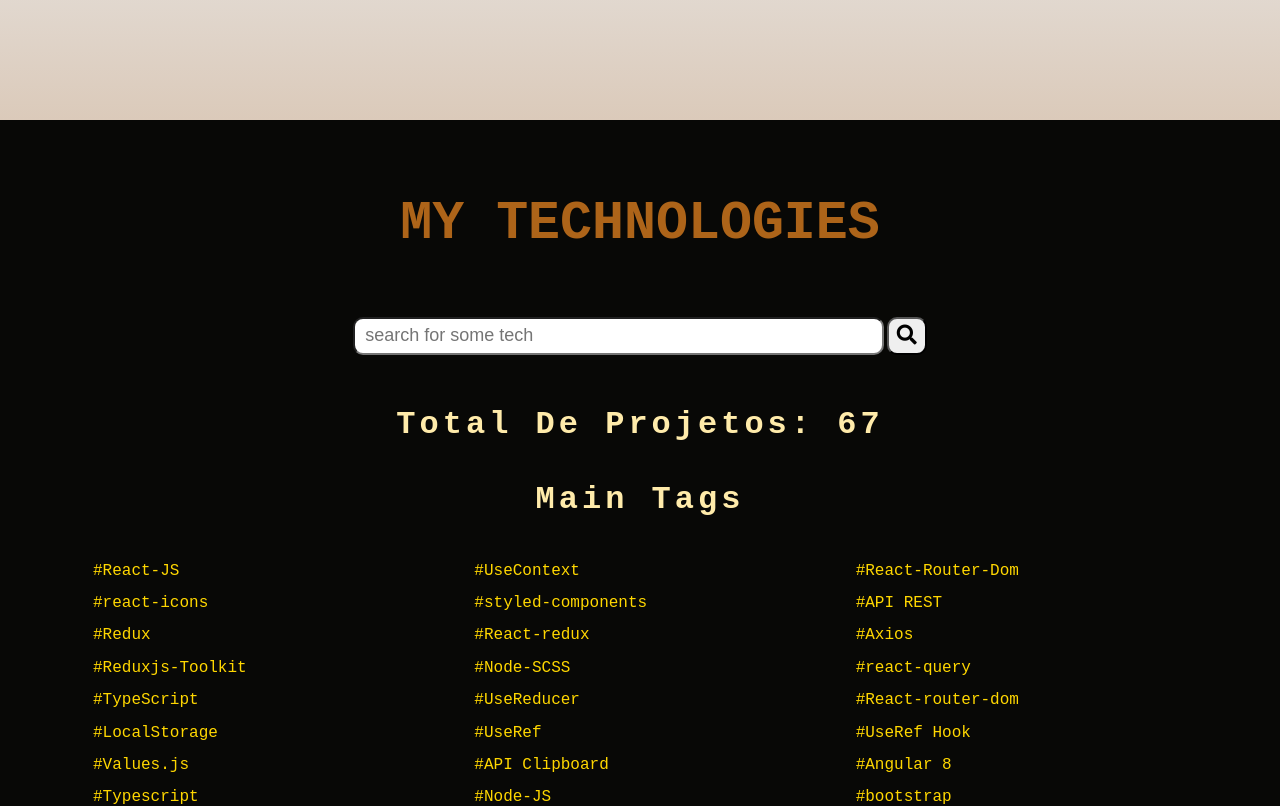
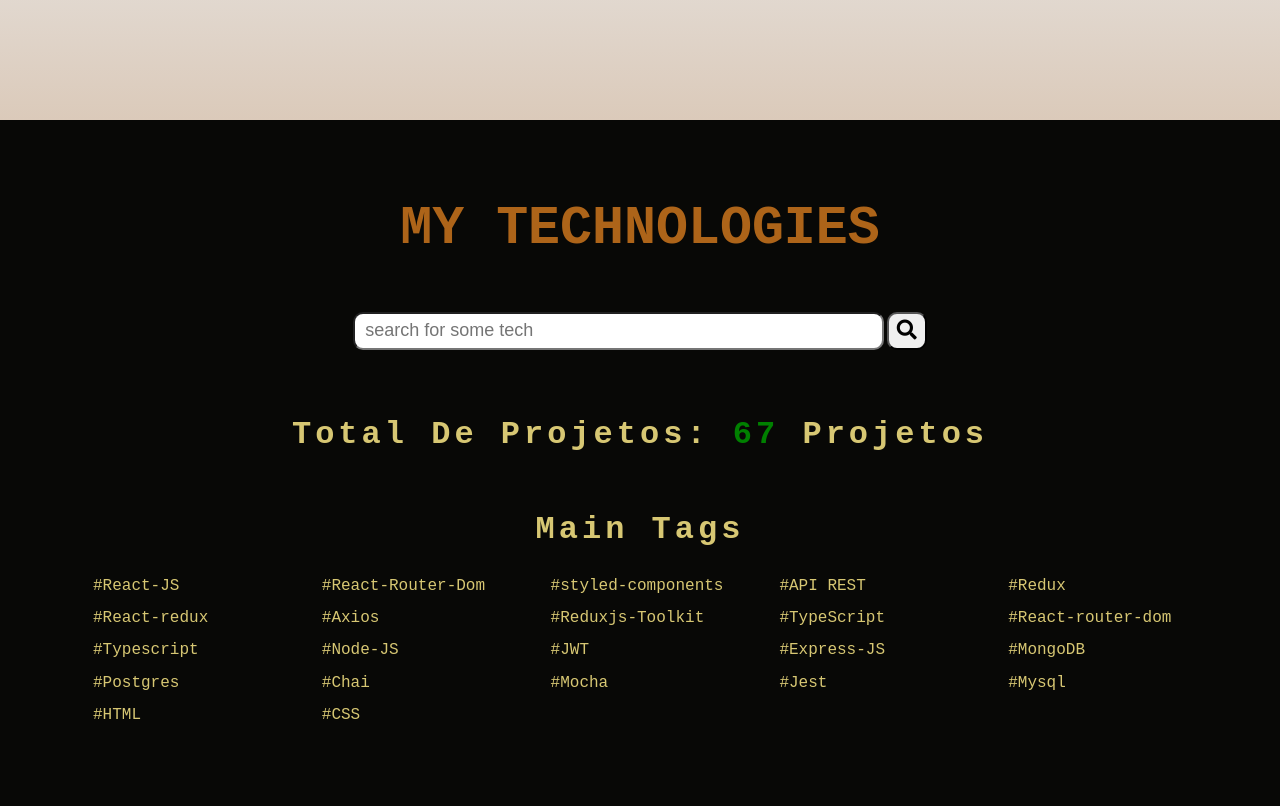
Before and after one commit to ahoymarcus/redux-reactjs-personal-portfolio-webpage, a React (Create React App) app: page / in a window 1280 px wide. Shown: the part 680-1486 px from the top of the page. Built offline with nearby package versions, Linux system fonts and the light colour scheme.

Commit message:
Criar arquivo de dados para main-tags.js e importar nos componentes necessarios. Criar componente TagItem.jsx. Corrigir dados em backendProjects.js.

```diff
--- a/src/components/AggregationTab.css
+++ b/src/components/AggregationTab.css
@@ -1,7 +1,7 @@
 /* Other Projects Section */
 main section#aggregation {
 	background-color: #080806; /*#8b897b; #7a7652;*/
-	color: gold;
+	color: #d7c773;
 	padding: 2rem 3rem 4rem;
 }
 
@@ -12,13 +12,12 @@ main section#aggregation .projects {
 main section#aggregation h2 {
 	color: #ad6419;
 	text-align: center;
-	margin: 25px 0px 45px;
+	margin: 30px 0px 35px;
 }
 
 main section#aggregation h3 {
-	color: #ffebaa;
 	font-size: 2rem;
-	margin-bottom: 35px;
+	margin-top: 55px;
 	text-align: center;
 }
 
@@ -59,18 +58,25 @@ input {
 	height: 38px;
 	outline: none;
 	border-radius: 10px;
-	margin-bottom: 50px;
+	margin-bottom: 10px;
 }
+
+.aggregation-values {
+	color: green;
+
+}
+
 
 
 .tag-list-container {
 	display: grid;
-	grid-template-columns: repeat(auto-fill, minmax(300px, 1fr));
+	grid-template-columns: repeat(auto-fill, minmax(200px, 1fr));
 
 	/*display: flex;
 	flex-wrap: wrap;*/
 
 	padding: 0px 0px 0px 40px;
+	margin-top: 20px;
 }
 
 
--- a/src/components/AggregationTab.jsx
+++ b/src/components/AggregationTab.jsx
@@ -1,9 +1,13 @@
 import React, { useState } from 'react';
 import { useSelector } from 'react-redux';
+
+import { mainTagsNames } from '../data/main-tags';
 
 // styles
 import './AggregationTab.css';
 
+// components
+import TagItem from './TagItem';
 
 
 
@@ -11,11 +15,12 @@ const AggregationTab = () => {
 	const [ search, setSearch ] = useState('');
 
 
-	const allProjects = useSelector((state) => state.allProjects);
-	//console.log(allProjects);
+	const allProjectsObject = useSelector((state) => state.allProjects);
+	//console.log(allProjectsObject);
 
-	const allProjectsArr = [...allProjects.frontend, ...allProjects.backend, ...allProjects.vanillaJs, ...allProjects.webDesign];
-	const totalProjectsSize = allProjects.frontend.length + allProjects.backend.length + allProjects.vanillaJs.length + allProjects.webDesign.length;
+	const allProjectsArr = [...allProjectsObject.frontend, ...allProjectsObject.backend, ...allProjectsObject.vanillaJs, ...allProjectsObject.webDesign];
+	const totalProjectsArraySize = allProjectsObject.frontend.length + allProjectsObject.backend.length + allProjectsObject.vanillaJs.length + allProjectsObject.webDesign.length;
+
 
 	let completeTagsArr = [];
 
@@ -29,7 +34,6 @@ const AggregationTab = () => {
 
 	console.log(uniqueTagsSet);
 	const uniqueTagsArr = [...uniqueTagsSet];
-
 
 
 
@@ -62,15 +66,19 @@ const AggregationTab = () => {
 				</div>
 			</div>
 			<div className="info-numbers">
-				<h3>Total de Projetos: {totalProjectsSize}</h3>
+				<h3>Total de Projetos: <span className="aggregation-values">{totalProjectsArraySize}</span> projetos</h3>
 			</div>
 			<div className="aggregationTab-tags-container">
 				<h3>Main Tags</h3>
 				<ul className="tag-list-container">
 					{uniqueTagsArr.map((tag, index) => {
-						return <li key={index}>#{tag}</li>;
+						if (mainTagsNames.includes(tag.toLowerCase())) {
+							return <TagItem key={index} tag={tag}allProjectsArr={allProjectsArr} />;
+						}
 					})}
 				</ul>
+
+
 			</div>
 
 		</div>
--- /dev/null
+++ b/src/components/TagItem.jsx
@@ -0,0 +1,32 @@
+import React from 'react';
+
+import { mainTags } from '../data/main-tags';
+
+
+
+const TagItem = ({ tag, allProjectsArr }) => {
+
+
+
+	// allProjectsArr.map((project) => {
+		// if (project.tags.included(tag.toLowerCase())) {
+			// mainTags.map((tag) => {
+				// if (tag.name === tag) {
+					// tag.count += 1;
+				// }
+			// });
+		// }
+	// });
+
+	// return <li>#{tag}: {tag.count}</li>;
+
+
+
+	return (
+		<li>#{tag}</li>
+	);
+};
+
+
+
+export default TagItem;
--- a/src/data/backendProjects.js
+++ b/src/data/backendProjects.js
@@ -77,7 +77,7 @@ export let backendProjects = [
 		urlApp: '',
 		image: '/images/backend/API-REST-com-Node-e-Express-JS.png',
 		description: 'O projeto serve como prática para lidar com bancos de dados relacionais a partir do Node-JS. Cria uma pequena API no Estilo Arquitetural REST com Node.js',
-		tags: ['Express-JS', 'Typescript', 'API REST', 'Pg (node-postgres)'],
+		tags: ['Express-JS', 'Typescript', 'API REST', 'Postgres'],
 	},
 	{
 		title: 'Timestamp Microservice',
--- /dev/null
+++ b/src/data/main-tags.js
@@ -0,0 +1,49 @@
+export const mainTagsNames = [
+'html',
+'css',
+'SASS',
+'vanilla-js',
+'react-js',
+'styled-components',
+'react-router-dom',
+'redux',
+'react-redux',
+'reduxjs-toolkit',
+'axios',
+'typescript',
+'node-js',
+'express-js',
+'api rest',
+'jwt',
+'jest',
+'chai',
+'mocha',
+'mongodb',
+'mysql',
+'postgres'
+];
+
+export const mainTags = [
+	{name: 'HTML', count: 0},
+	{name: 'CSS', count: 0},
+	{name: 'SASS', count: 0},
+	{name: 'Vanilla-JS', count: 0},
+	{name: 'React-JS', count: 0},
+	{name: 'Styled-components', count: 0},
+	{name: 'React-Router-Dom', count: 0},
+	{name: 'Redux', count: 0},
+	{name: 'React-Redux', count: 0},
+	{name: 'Reduxjs-Toolkit', count: 0},
+	{name: 'Axios', count: 0},
+	{name: 'Typescript', count: 0},
+	{name: 'Node-JS', count: 0},
+	{name: 'Express-JS', count: 0},
+	{name: 'API REST', count: 0},
+	{name: 'JWT', count: 0},
+	{name: 'Jest', count: 0},
+	{name: 'Chai', count: 0},
+	{name: 'Mocha', count: 0},
+	{name: 'MongoDB', count: 0},
+	{name: 'MySQL', count: 0},
+	{name: 'Postgress', count: 0},
+];
```
